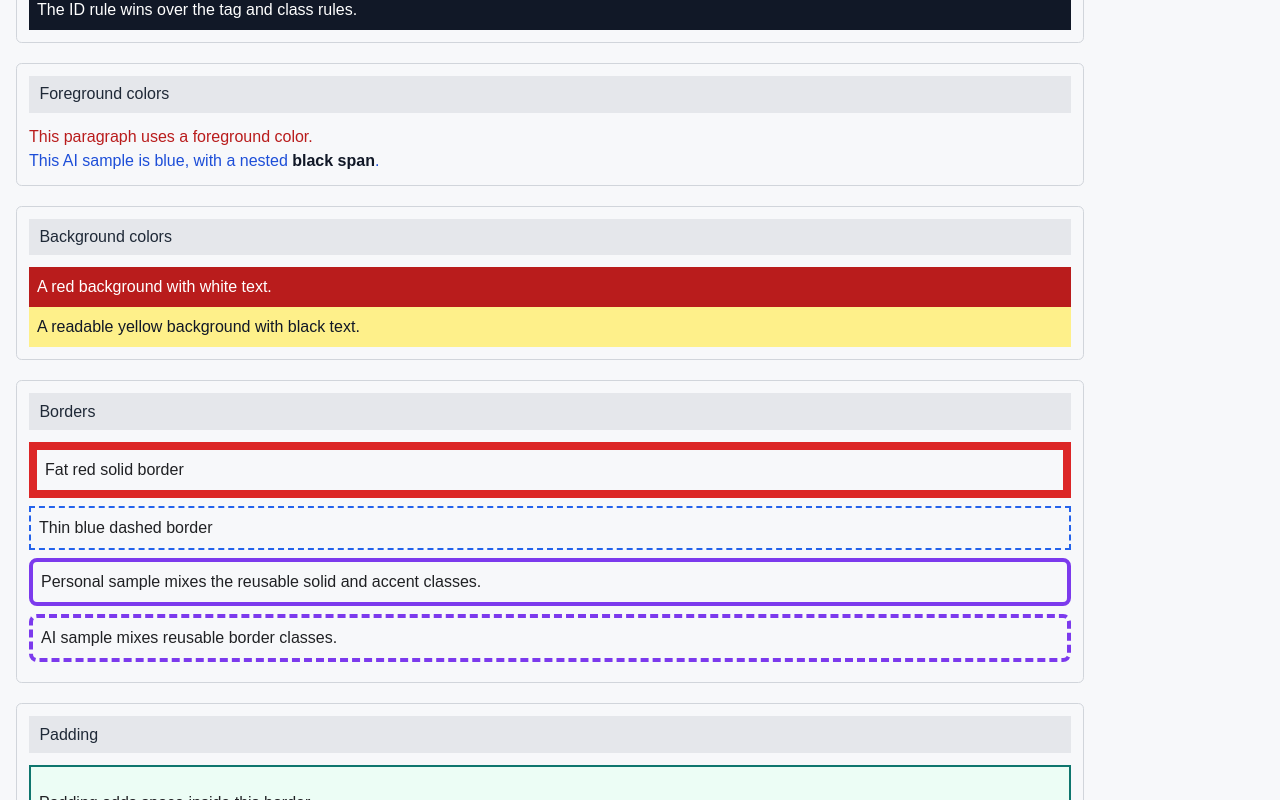
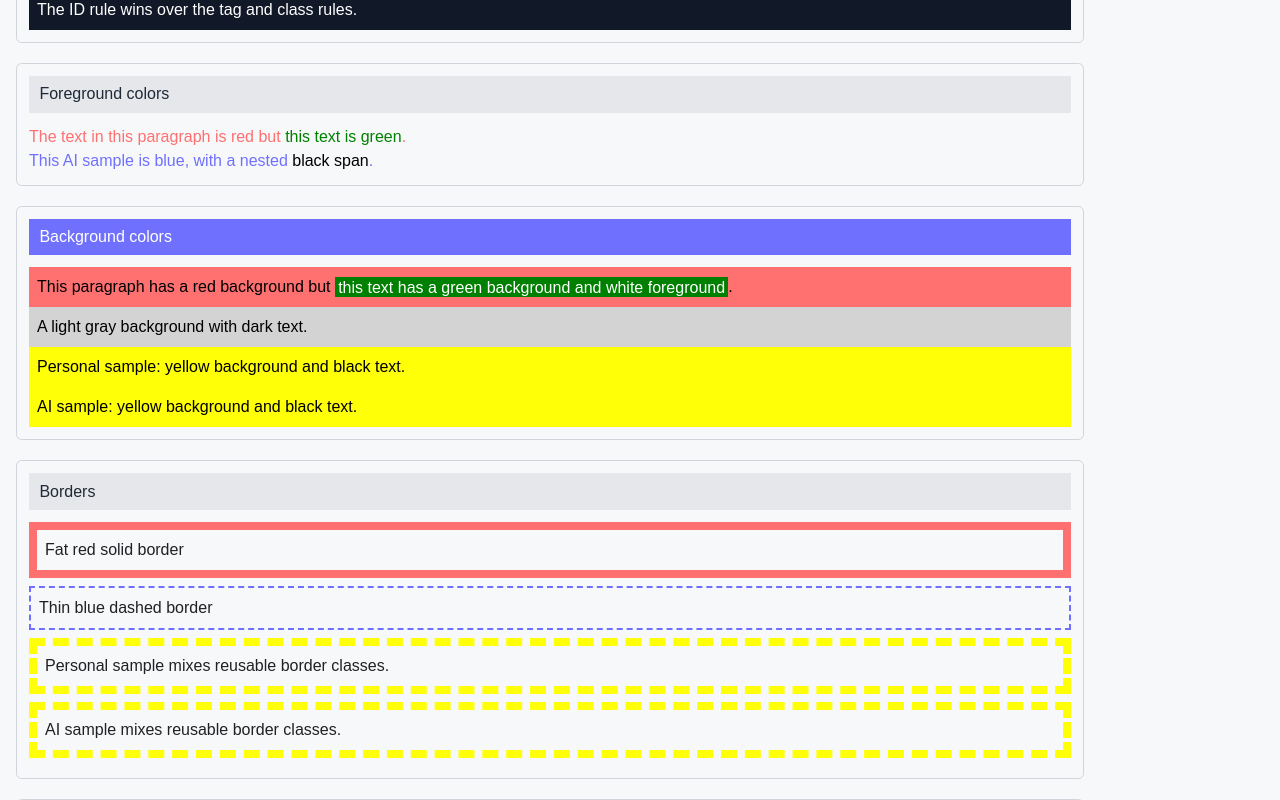
Before and after one commit to SidK2301/webdev-client, a Next.js app: page /labs/lab2 in a window 1280 px wide. Shown: the part 1200-2000 px from the top of the page. Built offline with nearby package versions, Linux system fonts and the light colour scheme.

Commit message:
Refine Lab 2 CSS examples

```diff
--- a/app/labs/lab2/BackgroundColors.tsx
+++ b/app/labs/lab2/BackgroundColors.tsx
@@ -1,9 +1,13 @@
 export default function BackgroundColors() {
   return (
     <section id="wd-css-background-colors" className="wd-lab-section">
-      <h3>Background colors</h3>
-      <p id="wd-bg-color">A red background with white text.</p>
-      <p id="wd-ai-bg">A readable yellow background with black text.</p>
+      <h3 className="wd-bg-color-blue wd-fg-color-white">Background colors</h3>
+      <p className="wd-bg-color-red wd-fg-color-black">
+        This paragraph has a red background but <span className="wd-bg-color-green wd-fg-color-white">this text has a green background and white foreground</span>.
+      </p>
+      <p className="wd-bg-color-gray wd-fg-color-black">A light gray background with dark text.</p>
+      <p className="wd-bg-color-yellow wd-fg-color-black">Personal sample: yellow background and black text.</p>
+      <p id="wd-ai-bg" className="wd-bg-color-yellow wd-fg-color-black">AI sample: yellow background and black text.</p>
     </section>
   );
 }
--- a/app/labs/lab2/Borders.tsx
+++ b/app/labs/lab2/Borders.tsx
@@ -2,10 +2,10 @@
   return (
     <section id="wd-css-borders" className="wd-lab-section">
       <h3>Borders</h3>
-      <div className="wd-border-fat-red">Fat red solid border</div>
-      <div className="wd-border-thin-blue">Thin blue dashed border</div>
-      <div className="wd-border-solid wd-border-accent">Personal sample mixes the reusable solid and accent classes.</div>
-      <div id="wd-ai-border" className="wd-border-dashed wd-border-accent">AI sample mixes reusable border classes.</div>
+      <p className="wd-border-fat wd-border-red wd-border-solid">Fat red solid border</p>
+      <p className="wd-border-thin wd-border-blue wd-border-dashed">Thin blue dashed border</p>
+      <p className="wd-border-fat wd-border-yellow wd-border-dashed">Personal sample mixes reusable border classes.</p>
+      <p id="wd-ai-border" className="wd-border-fat wd-border-yellow wd-border-dashed">AI sample mixes reusable border classes.</p>
     </section>
   );
 }
--- a/app/labs/lab2/ForegroundColors.tsx
+++ b/app/labs/lab2/ForegroundColors.tsx
@@ -2,8 +2,8 @@
   return (
     <section id="wd-css-foreground-colors" className="wd-lab-section">
       <h3>Foreground colors</h3>
-      <p id="wd-fg-color">This paragraph uses a foreground color.</p>
-      <p id="wd-ai-fg">This AI sample is blue, with a nested <span>black span</span>.</p>
+      <p className="wd-fg-color-red">The text in this paragraph is red but <span className="wd-fg-color-green">this text is green</span>.</p>
+      <p id="wd-ai-fg" className="wd-fg-color-blue">This AI sample is blue, with a nested <span className="wd-fg-color-black">black span</span>.</p>
     </section>
   );
 }
--- a/app/labs/lab2/Positions.tsx
+++ b/app/labs/lab2/Positions.tsx
@@ -4,10 +4,16 @@
       <h3>Position</h3>
       <div className="wd-position-stage">
         <div className="wd-relative-box">Relative box (offset without moving the space around it)</div>
-        <div className="wd-absolute-parent">Relative parent<div className="wd-absolute-box">Absolute, top right</div></div>
+        <div className="wd-absolute-parent">
+          Relative parent
+          <div className="wd-absolute-box wd-absolute-one">Absolute box one</div>
+          <div className="wd-absolute-box wd-absolute-two">Absolute box two</div>
+          <div className="wd-absolute-box wd-absolute-three">Absolute box three</div>
+          <span id="wd-ai-absolute">AI absolute: bottom right</span>
+        </div>
       </div>
       <div id="wd-ai-relative">AI relative: offset down and left.</div>
-      <div className="wd-ai-absolute-parent"><span id="wd-ai-absolute">AI absolute: bottom right</span></div>
+      <div className="wd-ai-absolute-parent"><span>Personal absolute-position sample, top left.</span></div>
       <p>Scroll the page to see both fixed-position samples remain in place.</p>
       <div className="wd-fixed-box">Fixed sample · lower right</div>
       <div id="wd-ai-fixed">Fixed sample</div>
--- a/app/labs/lab2/index.css
+++ b/app/labs/lab2/index.css
@@ -52,17 +52,27 @@
 #wd-lab2 #wd-css-selectors .wd-cascade-class { background: #fef08a; color: #166534; }
 #wd-lab2 #wd-css-selectors #wd-ai-cascade { background: #111827; color: white; padding: 0.5rem; }
 
-#wd-lab2 #wd-fg-color { color: #b91c1c; }
-#wd-lab2 #wd-ai-fg { color: #1d4ed8; }
-#wd-lab2 #wd-ai-fg span { color: #111827; font-weight: 700; }
-#wd-lab2 #wd-bg-color { background: #b91c1c; color: white; padding: 0.5rem; }
-#wd-lab2 #wd-ai-bg { background: #fef08a; color: #111827; padding: 0.5rem; }
+#wd-lab2 .wd-fg-color-black { color: black; }
+#wd-lab2 .wd-fg-color-white { color: white; }
+#wd-lab2 .wd-fg-color-blue { color: #7070ff; }
+#wd-lab2 .wd-fg-color-red { color: #ff7070; }
+#wd-lab2 .wd-fg-color-green { color: green; }
+#wd-lab2 .wd-bg-color-yellow { background-color: #ffff07; }
+#wd-lab2 .wd-bg-color-blue { background-color: #7070ff; }
+#wd-lab2 .wd-bg-color-red { background-color: #ff7070; }
+#wd-lab2 .wd-bg-color-green { background-color: green; }
+#wd-lab2 .wd-bg-color-gray { background-color: lightgray; }
+#wd-lab2 #wd-css-background-colors p { padding: 0.5rem; }
+#wd-lab2 #wd-css-background-colors span { padding: 0.1rem 0.2rem; }
 
-#wd-lab2 .wd-border-fat-red { border: 8px solid #dc2626; padding: 0.5rem; margin: 0.5rem 0; }
-#wd-lab2 .wd-border-thin-blue { border: 2px dashed #2563eb; padding: 0.5rem; margin: 0.5rem 0; }
-#wd-lab2 .wd-border-solid { border-style: solid; padding: 0.5rem; margin: 0.5rem 0; }
-#wd-lab2 .wd-border-dashed { border-style: dashed; padding: 0.5rem; margin: 0.5rem 0; }
-#wd-lab2 .wd-border-accent { border-width: 4px; border-color: #7c3aed; border-radius: 0.5rem; }
+#wd-lab2 .wd-border-fat { border-width: 8px; }
+#wd-lab2 .wd-border-thin { border-width: 2px; }
+#wd-lab2 .wd-border-solid { border-style: solid; }
+#wd-lab2 .wd-border-dashed { border-style: dashed; }
+#wd-lab2 .wd-border-yellow { border-color: #ffff07; }
+#wd-lab2 .wd-border-red { border-color: #ff7070; }
+#wd-lab2 .wd-border-blue { border-color: #7070ff; }
+#wd-lab2 #wd-css-borders p { margin: 0.5rem 0; padding: 0.5rem; }
 #wd-lab2 .wd-padding-sample { border: 2px solid #0f766e; padding: 1.5rem 2.5rem 0.75rem 0.5rem; background: #ecfdf5; }
 #wd-lab2 #wd-ai-padded { border: 2px solid #7c3aed; padding: 1.5rem 2rem 0.5rem 1rem; margin: 0.5rem; width: 260px; box-sizing: border-box; background: #f5f3ff; }
 #wd-lab2 .wd-margin-demo { padding: 0.5rem; border: 1px dashed #9ca3af; }
@@ -97,10 +107,14 @@
 
 #wd-lab2 .wd-position-stage { position: relative; min-height: 160px; padding: 0.5rem; background: #f3f4f6; }
 #wd-lab2 .wd-relative-box { position: relative; top: 12px; left: 16px; width: 240px; padding: 0.5rem; color: white; background: #2563eb; }
-#wd-lab2 .wd-absolute-parent, #wd-lab2 .wd-ai-absolute-parent { position: relative; height: 100px; margin-top: 1rem; padding: 0.5rem; border: 1px dashed #6b7280; }
-#wd-lab2 .wd-absolute-box { position: absolute; top: 0; right: 0; padding: 0.4rem; color: white; background: #dc2626; }
+#wd-lab2 .wd-absolute-parent, #wd-lab2 .wd-ai-absolute-parent { position: relative; height: 180px; margin-top: 1rem; padding: 0.5rem; border: 1px dashed #6b7280; background: #f3f4f6; }
+#wd-lab2 .wd-absolute-box { position: absolute; padding: 0.4rem; color: #111827; }
+#wd-lab2 .wd-absolute-one { top: 10px; left: 10px; background: #fef08a; }
+#wd-lab2 .wd-absolute-two { top: 50px; left: 50px; color: white; background: #2563eb; }
+#wd-lab2 .wd-absolute-three { top: 20px; left: 120px; background: #fecaca; }
+#wd-lab2 #wd-ai-absolute { position: absolute; right: 10px; bottom: 10px; padding: 0.4rem; color: white; background: #7c3aed; }
 #wd-lab2 #wd-ai-relative { position: relative; top: 8px; left: 18px; width: 220px; padding: 0.5rem; background: #fef08a; }
-#wd-lab2 #wd-ai-absolute { position: absolute; right: 0; bottom: 0; padding: 0.4rem; color: white; background: #7c3aed; }
+#wd-lab2 .wd-ai-absolute-parent span { position: absolute; top: 0; left: 0; padding: 0.4rem; background: #fef08a; }
 #wd-lab2 .wd-fixed-box { position: fixed; z-index: 5; right: 1rem; bottom: 1rem; padding: 0.5rem 0.75rem; border-radius: 0.35rem; color: white; background: #2563eb; }
 #wd-lab2 #wd-ai-fixed { position: fixed; z-index: 5; bottom: 1rem; left: 1rem; padding: 0.5rem 0.75rem; border-radius: 0.35rem; color: white; background: #111827; }
 #wd-lab2 .wd-stack-stage { position: relative; height: 170px; }
```
